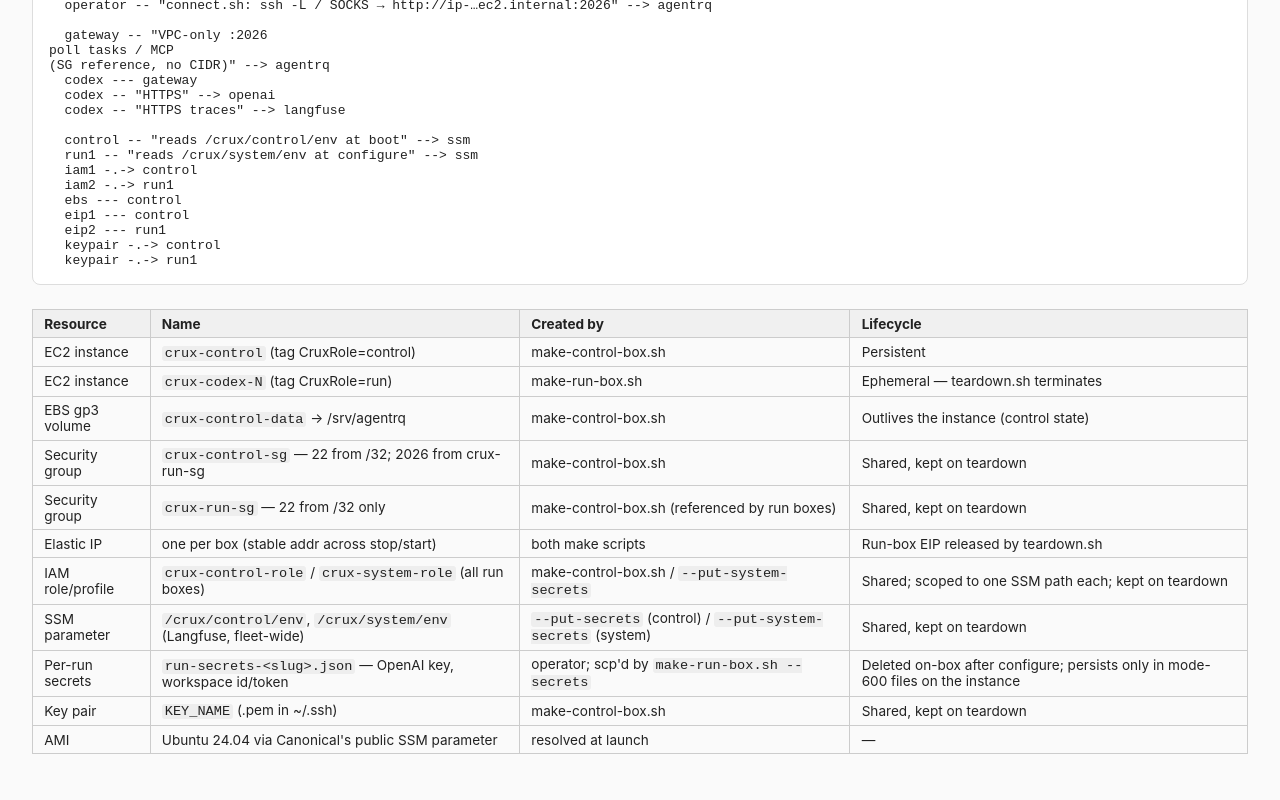
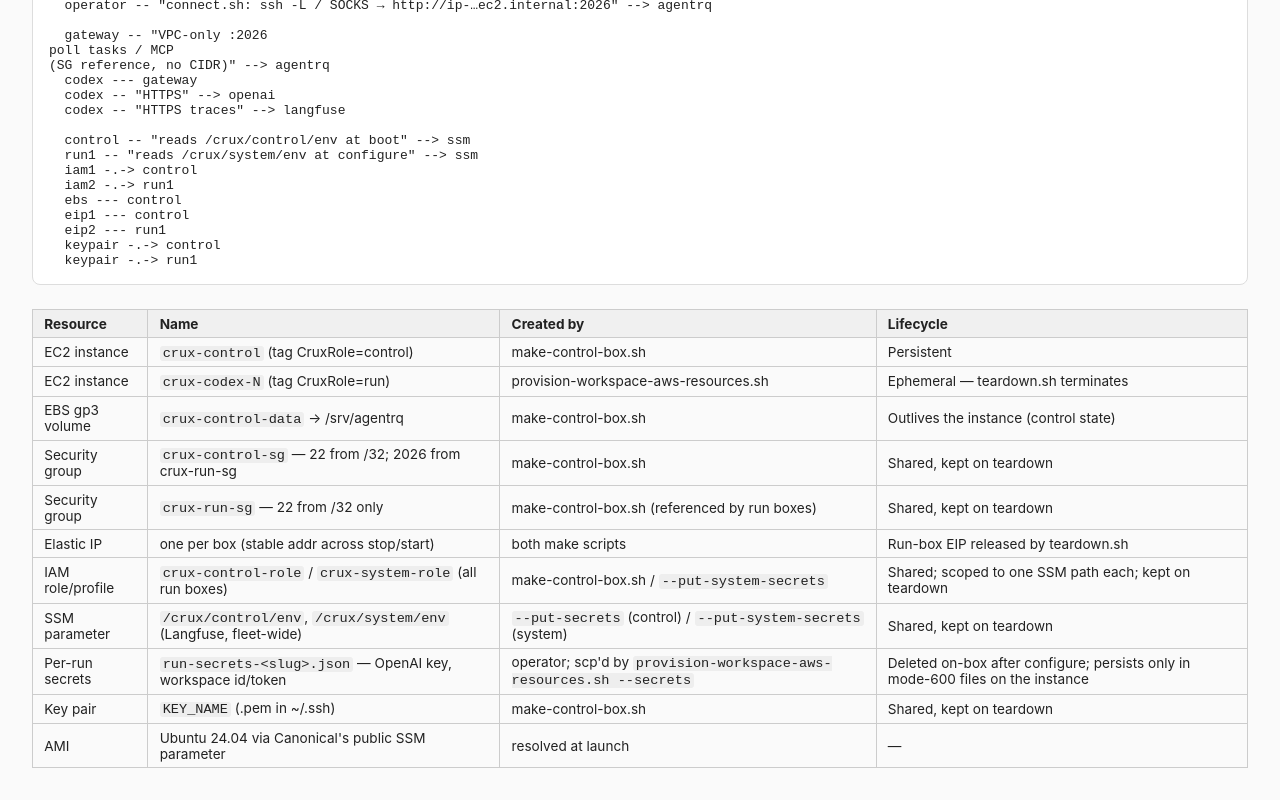
Before and after one commit to sage-princeton/crux-in-a-box, a plain HTML site: page src/aws-architecture.html in a window 1280 px wide. Shown: the part 982-1782 px from the top of the page. Drawn offline with Linux system fonts and the light colour scheme.

Commit message:
refactor: rename new-box.sh and make-run-box.sh
  new-box.sh      -> make-new-workspace.sh
  make-run-box.sh -> provision-workspace-aws-resources.sh

git mv, so history follows the files. Propagated to every tracked reference:
src/README.md, both directory READMEs, src/aws-architecture.html,
configure-run.sh's comments and error strings, both placeholder examples, and
the internal handoff (make-new-workspace.sh now invokes the new name — a
rename that missed that line would have failed only at the last step of a
provision run). git grep for either old name is clean.

Also fixes placeholders-base.txt.example's header, which was wrong before the
rename: it was copied from the per-box example, so it claimed to be config for
the provision script, told you to copy it to placeholders-run.txt, and
referenced --put-secrets, a flag that no longer exists. It now describes the
base file's actual job and repeats the no-RUN_SLUG rule the script enforces.

Verified: both scripts pass bash -n, the provision script's --dry-run is
unchanged, and make-new-workspace.sh --dry-run runs its full preflight and
names the new script in its plan.

Gitignored local configs were rewritten too, so existing placeholders-*.txt
do not reference dead script names. .kilo/plans/ is untracked planning notes
and was left as a historical record.

Co-Authored-By: Claude Opus 5 (1M context) <noreply@anthropic.com>

```diff
--- a/src/aws-architecture.html
+++ b/src/aws-architecture.html
@@ -84,14 +84,14 @@ flowchart LR
 <table>
 <tr><th>Resource</th><th>Name</th><th>Created by</th><th>Lifecycle</th></tr>
 <tr><td>EC2 instance</td><td><code>crux-control</code> (tag CruxRole=control)</td><td>make-control-box.sh</td><td>Persistent</td></tr>
-<tr><td>EC2 instance</td><td><code>crux-codex-N</code> (tag CruxRole=run)</td><td>make-run-box.sh</td><td>Ephemeral — teardown.sh terminates</td></tr>
+<tr><td>EC2 instance</td><td><code>crux-codex-N</code> (tag CruxRole=run)</td><td>provision-workspace-aws-resources.sh</td><td>Ephemeral — teardown.sh terminates</td></tr>
 <tr><td>EBS gp3 volume</td><td><code>crux-control-data</code> → /srv/agentrq</td><td>make-control-box.sh</td><td>Outlives the instance (control state)</td></tr>
 <tr><td>Security group</td><td><code>crux-control-sg</code> — 22 from /32; 2026 from crux-run-sg</td><td>make-control-box.sh</td><td>Shared, kept on teardown</td></tr>
 <tr><td>Security group</td><td><code>crux-run-sg</code> — 22 from /32 only</td><td>make-control-box.sh (referenced by run boxes)</td><td>Shared, kept on teardown</td></tr>
 <tr><td>Elastic IP</td><td>one per box (stable addr across stop/start)</td><td>both make scripts</td><td>Run-box EIP released by teardown.sh</td></tr>
 <tr><td>IAM role/profile</td><td><code>crux-control-role</code> / <code>crux-system-role</code> (all run boxes)</td><td>make-control-box.sh / <code>--put-system-secrets</code></td><td>Shared; scoped to one SSM path each; kept on teardown</td></tr>
 <tr><td>SSM parameter</td><td><code>/crux/control/env</code>, <code>/crux/system/env</code> (Langfuse, fleet-wide)</td><td><code>--put-secrets</code> (control) / <code>--put-system-secrets</code> (system)</td><td>Shared, kept on teardown</td></tr>
-<tr><td>Per-run secrets</td><td><code>run-secrets-&lt;slug&gt;.json</code> — OpenAI key, workspace id/token</td><td>operator; scp'd by <code>make-run-box.sh --secrets</code></td><td>Deleted on-box after configure; persists only in mode-600 files on the instance</td></tr>
+<tr><td>Per-run secrets</td><td><code>run-secrets-&lt;slug&gt;.json</code> — OpenAI key, workspace id/token</td><td>operator; scp'd by <code>provision-workspace-aws-resources.sh --secrets</code></td><td>Deleted on-box after configure; persists only in mode-600 files on the instance</td></tr>
 <tr><td>Key pair</td><td><code>KEY_NAME</code> (.pem in ~/.ssh)</td><td>make-control-box.sh</td><td>Shared, kept on teardown</td></tr>
 <tr><td>AMI</td><td>Ubuntu 24.04 via Canonical's public SSM parameter</td><td>resolved at launch</td><td>—</td></tr>
 </table>
```
Also changed, not shown: src/README.md, src/ec2-acp/README.md, 7 other files.
